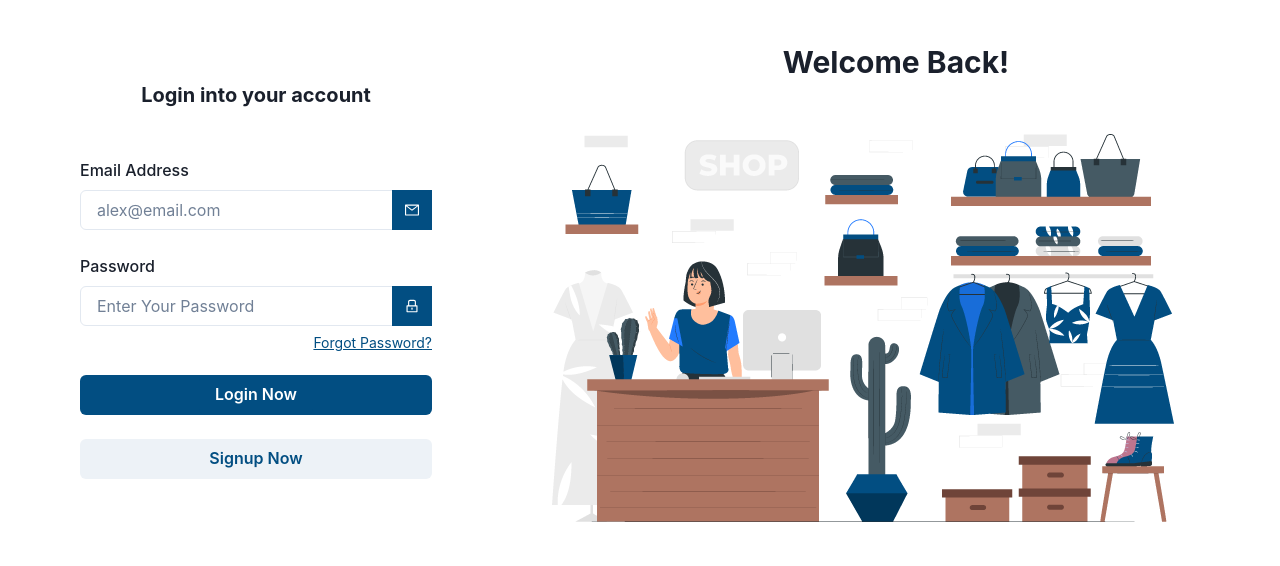
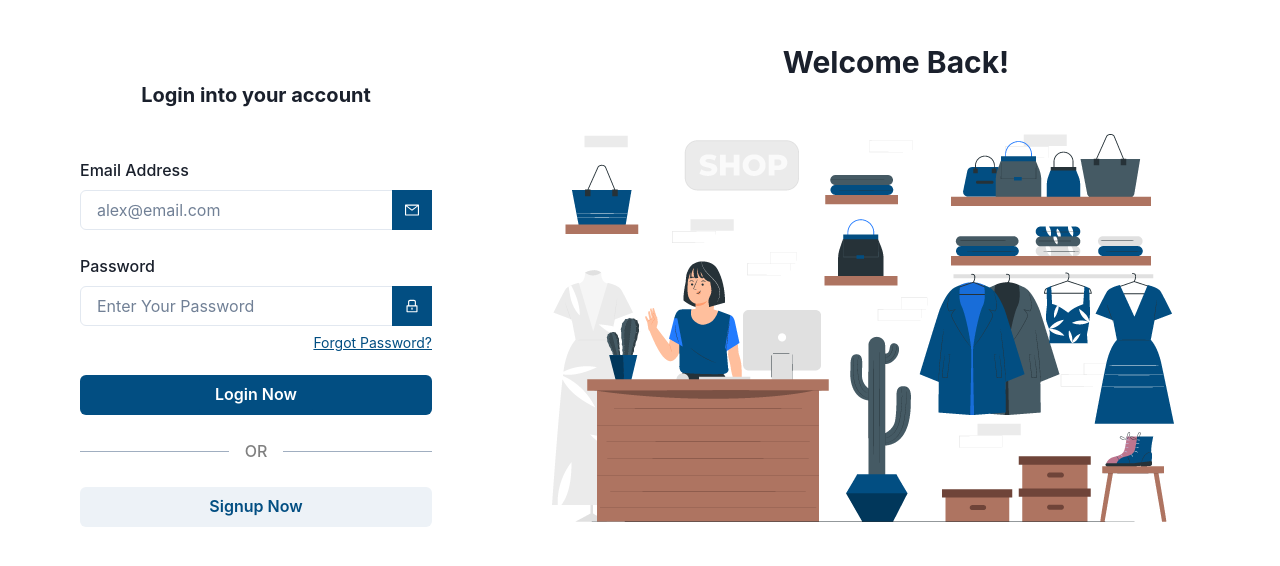
Before and after one commit to owii8247/explore_and_do, a React (Create React App) app: page / in a window 1280 px wide. Shown: the top 566 px of the page. Built offline with nearby package versions, Linux system fonts and the light colour scheme.

Commit message:
responsive for all screens and cart completed

```diff
--- a/src/Pages/Login.jsx
+++ b/src/Pages/Login.jsx
@@ -104,7 +104,15 @@ function Login() {
                         )}
                         <Button type="submit" w={"full"} background={"#024e82"} _hover={{ background: "#024e82" }} onClick={handleSwitchMode}>{isLoginMode ? <><Link to="/home"><Button w={"full"} background={"#024e82"} textColor={"white"} _hover={{ background: "#024e82" }}>Login Now</Button></Link></> : <Text textColor={"white"}>Signup Now</Text>}</Button>
                         <br /><br />
+                        <Flex alignItems="center">
+                            <Box flex="1" borderBottom="1px solid" borderColor="gray.400" mr="4" />
+                            <Text fontWeight="medium" textTransform="uppercase" textColor={"gray"}>
+                                OR
+                            </Text>
+                            <Box flex="1" borderBottom="1px solid" borderColor="gray.400" ml="4" />
 
+                        </Flex>
+                        <br />
                         <Button type="button" w={"full"} textColor={"#024e82"} onClick={handleSwitchMode}>
                             {isLoginMode ? <Text >Signup Now</Text> : 'Login Now'}
                         </Button>
```
Also changed, not shown: src/Pages/Cart.jsx (+3 -7 lines).
